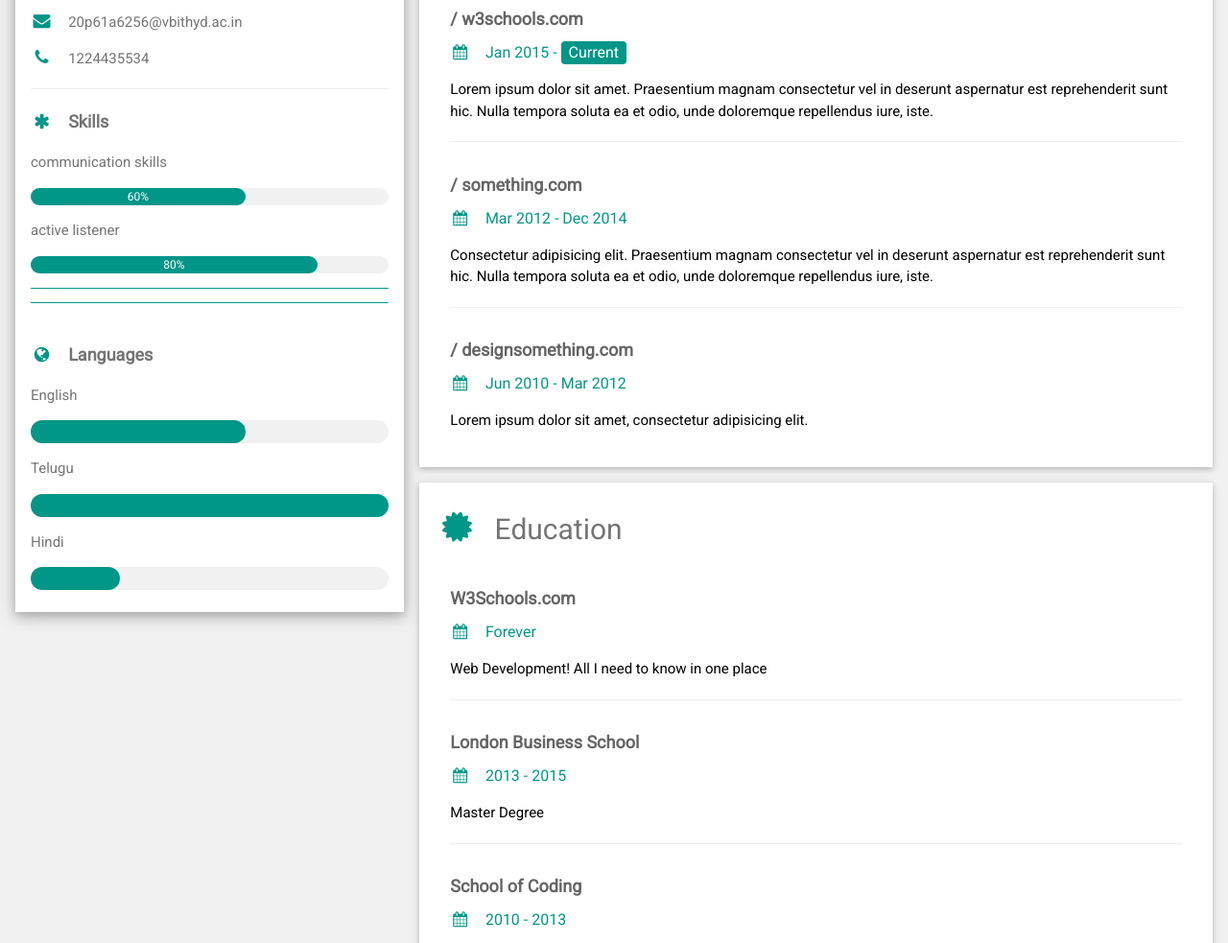
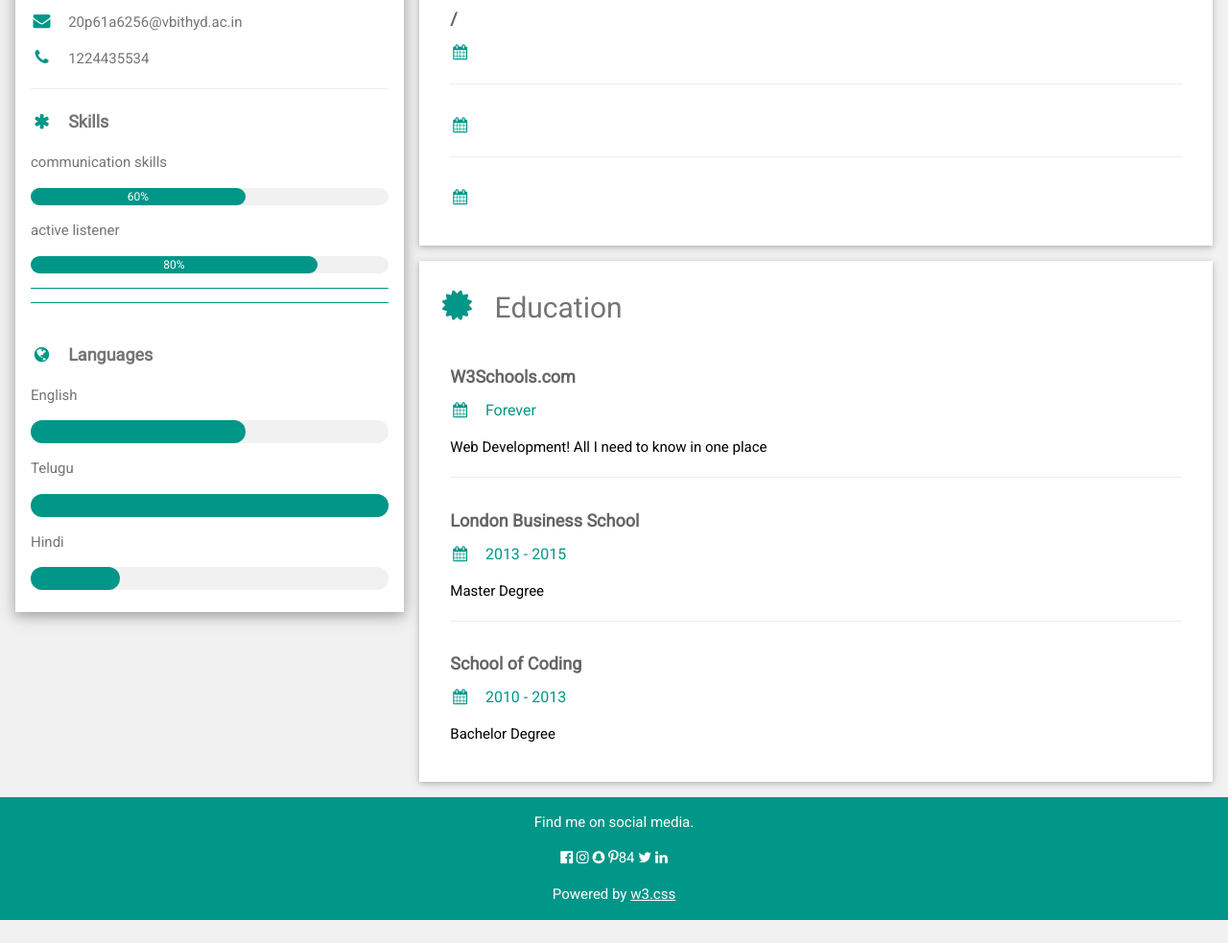
Before and after one commit to laxmiyamkolu/laxmiyamkolu.github.io, a plain HTML site: page index.html in a window 1280 px wide. Shown: the part 117-1100 px from the top of the page at 96% size. After the commit the page ends 1076 px from the top, so only its background shows below. Drawn offline with nearby package versions, Linux system fonts and the light colour scheme.

Commit message:
Update index.html
84,85,86,90,92,96,97,98 changed

```diff
--- a/index.html
+++ b/index.html
@@ -81,21 +81,21 @@ html,body,h1,h2,h3,h4,h5,h6 {font-family: "Roboto", sans-serif}
       <div class="w3-container w3-card w3-white w3-margin-bottom">
         <h2 class="w3-text-grey w3-padding-16"><i class="fa fa-suitcase fa-fw w3-margin-right w3-xxlarge w3-text-teal"></i> No Work Experience</h2>
         <div class="w3-container">
-          <h5 class="w3-opacity"><b> / w3schools.com</b></h5>
-          <h6 class="w3-text-teal"><i class="fa fa-calendar fa-fw w3-margin-right"></i>Jan 2015 - <span class="w3-tag w3-teal w3-round">Current</span></h6>
-          <p>Lorem ipsum dolor sit amet. Praesentium magnam consectetur vel in deserunt aspernatur est reprehenderit sunt hic. Nulla tempora soluta ea et odio, unde doloremque repellendus iure, iste.</p>
+          <h5 class="w3-opacity"><b> /</b></h5>
+          <h6 class="w3-text-teal"><i class="fa fa-calendar fa-fw w3-margin-right"></i><span class="w3-tag w3-teal w3-round"></span></h6>
+          <p></p>
           <hr>
         </div>
         <div class="w3-container">
-          <h5 class="w3-opacity"><b> / something.com</b></h5>
-          <h6 class="w3-text-teal"><i class="fa fa-calendar fa-fw w3-margin-right"></i>Mar 2012 - Dec 2014</h6>
-          <p>Consectetur adipisicing elit. Praesentium magnam consectetur vel in deserunt aspernatur est reprehenderit sunt hic. Nulla tempora soluta ea et odio, unde doloremque repellendus iure, iste.</p>
+          <h5 class="w3-opacity"><b> </b></h5>
+          <h6 class="w3-text-teal"><i class="fa fa-calendar fa-fw w3-margin-right"></i></h6>
+          <p></p>
           <hr>
         </div>
         <div class="w3-container">
-          <h5 class="w3-opacity"><b> / designsomething.com</b></h5>
-          <h6 class="w3-text-teal"><i class="fa fa-calendar fa-fw w3-margin-right"></i>Jun 2010 - Mar 2012</h6>
-          <p>Lorem ipsum dolor sit amet, consectetur adipisicing elit. </p><br>
+          <h5 class="w3-opacity"><b></b></h5>
+          <h6 class="w3-text-teal"><i class="fa fa-calendar fa-fw w3-margin-right"></i></h6>
+          <p></p><br>
         </div>
       </div>
 
```
